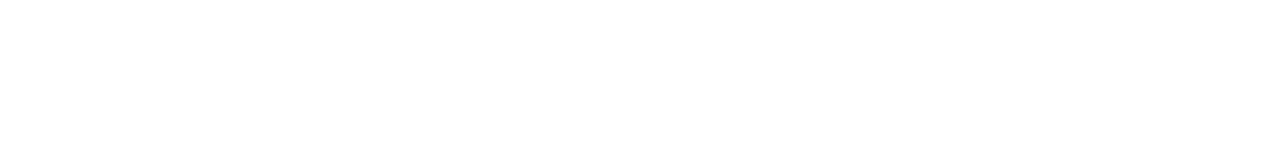
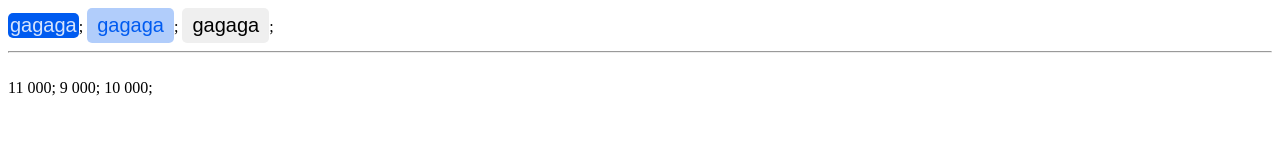
Before and after one commit to Ravitskaya/ui, a plain HTML site: page index.html in a window 1280 px wide. Drawn offline with Linux system fonts and the light colour scheme.

Commit message:
изучение бэм

```diff
--- a/index.html
+++ b/index.html
@@ -5,8 +5,22 @@
     <meta http-equiv="X-UA-Compatible" content="IE=edge">
     <meta name="viewport" content="width=device-width, initial-scale=1.0">
     <title>Document</title>
+    <link rel="stylesheet" href="style.css">
 </head>
 <body>
+    <button class="button button--theme-blue button--size-small">gagaga</button>;
+    <button class="button button--theme-light-blue ">gagaga</button>;
+    <button class="button button--theme-red button--disabled">gagaga</button>;
 
+    <hr>
+
+    <div class="card">
+        <img src="" class="card__image">
+        <div class="card__price">
+        <span class="price price--theme-red price--size-large">11 000</span>;
+        <span class="price price--theme-grey price--size-medium">9 000</span>;
+        <span class="price price--theme-green price--size-small">10 000</span>;
+        </div>
+    </div>
 </body>
 </html>
--- /dev/null
+++ b/style.css
@@ -0,0 +1,18 @@
+.button{
+    border: 0;
+    padding: 6px 10px;
+    border-radius: 5px;
+    font-size: 20px;
+
+}
+.button--theme-light-blue {
+    background-color: #005cf04e;
+    color:#005bf0;
+}
+.button--theme-blue {
+    background-color: #005bf0;
+    color: rgba(255, 255, 255, 0.834);
+}
+.button--size-small {
+    padding: 1px 2px;
+}
```
